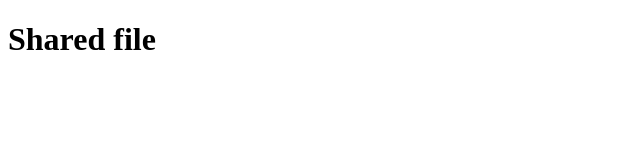
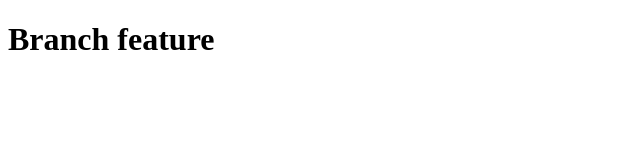
Before and after one commit to araiara/git-day-2, a plain HTML site: page feature1.html in a window 1280 px wide. Shown: the whole page, without its empty margins (0-640 px from the left). Drawn offline with Linux system fonts and the light colour scheme.

Commit message:
add file

```diff
--- a/dev1.html
+++ b/feature1.html
@@ -7,6 +7,6 @@
     <title>Document</title>
 </head>
 <body>
-    <h1>Shared file</h1>
+    <h1>Branch feature</h1>
 </body>
 </html>
```
